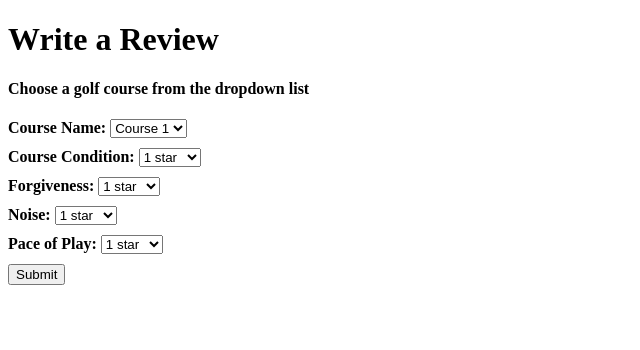
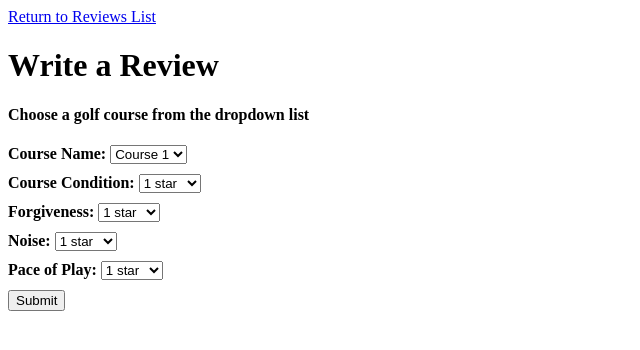
Before and after one commit to kdresen/CS260, a plain HTML site: page review.html in a window 1280 px wide. Shown: the whole page, without its empty margins (0-640 px from the left). Drawn offline with Linux system fonts and the light colour scheme.

Commit message:
small changes

```diff
--- a/review.html
+++ b/review.html
@@ -43,6 +43,8 @@
                     font-weight: bold;
                 }
             </style>
+
+            <a href="index.html">Return to Reviews List</a>
 
             <form method="post" action="index.html"> <!--TODO change out the forms for a selection that chooses a value based on the number of starts for each category-->
 
```
